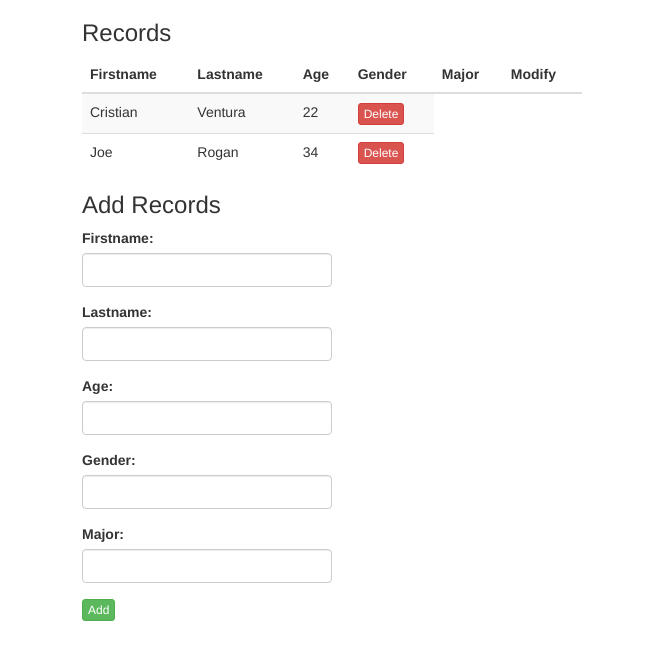
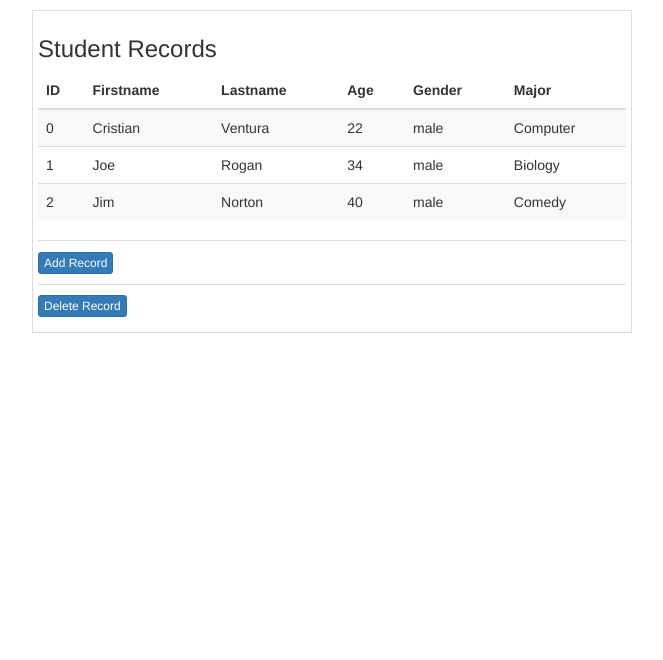
Before and after one commit to CristVent/Intro-Final, a plain HTML site: page index.html in a window 1280 px wide. Shown: the whole page, without its empty margins (308-971 px from the left). Drawn offline with nearby package versions, Linux system fonts and the light colour scheme.

Commit message:
After code review with Jeff

```diff
--- a/action.js
+++ b/action.js
@@ -1,13 +1,21 @@
 
-var button = document.getElementById("add"),
+var addBtn = document.getElementById("addBtn"),
+    searchBtn = document.getElementById("searchBtn"),
     first = document.getElementById("firstname"),
     last = document.getElementById("lastname"),
     age = document.getElementById("age"),
-    display = document.getElementById("display-records");
+    gender = document.getElementById("gender"),
+    major = document.getElementById("major"),
+    displaySearch = document.getElementById("displaySearch"),
+    searchId =  document.getElementById("searchId"),
+    display = document.getElementById("display-records"),
+    recordTemplate = "<td>~firstName~</td><td>{{lastName}}</td>";
 
-var allRecords = [];
+var allRecords = [],
+    id = 0;
 
 var Record = function Record(first, last, age, gender, major){
+    this.idNum = id++;
     this.firstname = first;
     this.lastname = last;
     this.age = age;
@@ -15,23 +23,57 @@ var Record = function Record(first, last, age, gender, major){
     this.major = major;
 };
 
-var record1 = new Record("Cristian", "Ventura", "22", "male", "Computer Science"),
-    record2 = new Record("Joe", "Rogan", "34", "male", "Biology");
+allRecords.push(new Record("Cristian", "Ventura", "22", "male", "Computer"));
+allRecords.push(new Record("Joe", "Rogan", "34", "male", "Biology"));
+allRecords.push(new Record("Jim", "Norton", "40", "male", "Comedy"));
 
-allRecords.push(record1);
-allRecords.push(record2);
 
-var btn = "<td><button class=\"btn btn-xs btn-danger\"> Delete <\/button> <\/td>";
+var output = function output1(type){
+    var td =  "<\/td><td>";
+    /*
+    var startIndex = 0;
 
-for (var x = 0; x < allRecords.length; x++){
-display.innerHTML += "<tr><td>" + allRecords[x].firstname +"<\/td><td>" + allRecords[x].lastname + "<\/td>" + "<\/td><td>" + allRecords[x].age + btn + "<\/tr>";
+    if(type === 1) {
+        startIndex = allRecords.length - 1;
+    }
+
+    for(var i = startIndex; i < allRecords.length; i++){
+
+    }
+    */
+
+
+    if(type === 0){
+        for (var x = 0; x < allRecords.length; x++){
+            var curRec = allRecords[x];
+        display.innerHTML += "<tr><td>" + allRecords[x].idNum + td + allRecords[x].firstname +
+            td + allRecords[x].lastname + td + allRecords[x].age + td + allRecords[x].gender + td + allRecords[x].major + "<\/tr>";
+            //display.innerHTML += recordTemplate.replace("{{firstName}}", allRecords[x].firstname).replace("{{lastname}}",allRecords[x].lastname);
+};
+    } else if (type === 1){
+         for (var x = allRecords.length - 1; x < allRecords.length; x++){
+         display.innerHTML += "<tr><td>" + allRecords[x].idNum + td + allRecords[x].firstname +
+            td + allRecords[x].lastname + td + allRecords[x].age + td + allRecords[x].gender + td + allRecords[x].major + "<\/tr>";
+};
+    }
 };
 
-button.addEventListener("click", function test(){
-   allRecords.push( new Record(first.value, last.value, age.value));
+output(0);
 
-   for (var x = allRecords.length - 1; x < allRecords.length; x++){
-display.innerHTML += "<tr><td>" + allRecords[x].firstname +"<\/td><td>" + allRecords[x].lastname + "<\/td>" + "<\/td><td>" + allRecords[x].age + btn + "<\/tr>" ;
+addBtn.addEventListener("click", function test(){
+   allRecords.push( new Record(first.value, last.value, age.value, gender.value, major.value));
+   output(1);
+});
+
+var deleteBtn = document.getElementsByClassName("deleteBtn");
+searchBtn.addEventListener("click", function deleting(){
+    var searchIdValue = parseInt(searchId.value);
+    for( var i = 0; i < allRecords.length; i++){
+        if(searchIdValue == allRecords[i].idNum){
+        allRecords.splice(i,1);
+        display.innerHTML = " ";
+        output(0);
+        break;
+    };
 };
-return false;
 });
--- a/custom.css
+++ b/custom.css
@@ -1,10 +1,22 @@
-
 
 main{
-    width: 500px;
-    margin: 0px auto;
+    width: 600px;
+    margin: 10px auto;
+    border: 1px solid #ddd;
+    padding: 5px;
 }
 
 .form-control{
     width: 50%;
 }
+
+.input-group{
+    width: 50%;
+}
+
+.contentArea{
+    margin-top: 5px;
+    margin-bottom: 10px;
+    padding-top: 10px;
+    border-top: 1px solid #ddd;
+}
--- a/index.html
+++ b/index.html
@@ -12,16 +12,16 @@
 <main>
 
 <div id="allRecords">
-<h3> Records </h3>
+<h3> Student Records </h3>
 <table class="table table-striped">
     <thead>
       <tr>
+        <th>ID</th>
         <th>Firstname</th>
         <th>Lastname</th>
         <th>Age</th>
         <th>Gender</th>
         <th>Major</th>
-        <th>Modify</th>
       </tr>
     </thead>
     <tbody id="display-records">
@@ -30,9 +30,10 @@
   </table>
   </div>
 
-<div id="addRecords">
-<h3> Add Records </h3>
-
+<div id="addRecords" class="contentArea">
+<button data-toggle="collapse" data-target="#open1" class="btn btn-primary btn-xs">Add Record</button>
+<div id="open1" class="collapse">
+  <h3> Add Record </h3>
   <div class="form-group">
     <label>Firstname:</label>
     <input type="text" class="form-control" id="firstname">
@@ -47,15 +48,32 @@
   </div>
   <div class="form-group">
     <label>Gender:</label>
-    <input type="text" class="form-control" id="age">
+    <input type="text" class="form-control" id="gender">
   </div>
   <div class="form-group">
     <label>Major:</label>
-    <input type="text" class="form-control" id="age">
+    <input type="text" class="form-control" id="major">
   </div>
-  <button type="submit" class="btn btn-xs btn-success" id="add"> Add </button>
+  <button type="submit" class="btn btn-xs btn-success" id="addBtn"> Add </button>
+  </div>
+</div>
+
+<div id="deleteRecords" class="contentArea">
+<button data-toggle="collapse" data-target="#open2" class="btn btn-primary btn-xs">Delete Record</button>
+<div id="open2" class="collapse">
+<h3> Delete Records </h3>
+<div class="input-group">
+    <input type="text" class="form-control" placeholder="Search with record ID" id="searchId">
+    <div class="input-group-btn">
+      <button class="btn btn-danger"  id="searchBtn"> Delete </button>
+    </div>
+</div>
+
+<div id="displaySearch">
 
 
+</div>
+</div>
 </div>
 
 </main>
```
